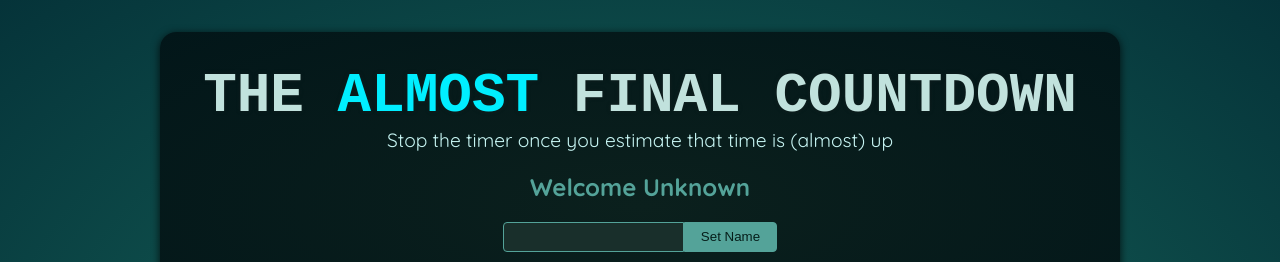
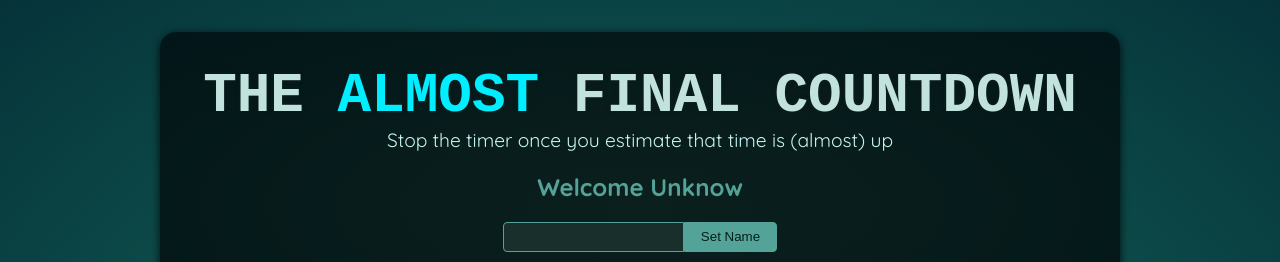
Before and after one commit to white-parrot/react-hustle, a React (Vite) app in the folder a-stop-the-timmer-app/: page / in a window 1280 px wide. Shown: the top 262 px of the page. Built offline with nearby package versions, Linux system fonts and the light colour scheme; a web font is replaced by a local one.

Commit message:
[003][a-stop-the-time-app][shreyansh] : useRef Implemented
Two way Binding replaced with useRef approach

```diff
--- a/a-stop-the-timmer-app/src/components/Player.jsx
+++ b/a-stop-the-timmer-app/src/components/Player.jsx
@@ -1,23 +1,19 @@
-import {useState} from "react";
+import {useRef, useState} from "react";
 
 export default function Player() {
 
+  const playerNameRef = useRef();
   const [name, setName] = useState();
-  const [isSet, setIsSet] = useState(false);
-  function handleNameChange(event){
-      setIsSet(false);
-      setName(event.target.value);
-  }
 
   function handleSetName(){
-      setIsSet(true);
+      setName(playerNameRef.current.value);
   }
 
   return (
     <section id="player">
-      <h2>Welcome { !isSet ? 'Unknown' : name}</h2>
+      <h2>Welcome {name ? name : 'Unknow'}</h2>
       <p>
-        <input type="text" onChange={handleNameChange} value={name} />
+        <input ref={playerNameRef} type="text" />
         <button onClick={handleSetName}>Set Name</button>
       </p>
     </section>
```
